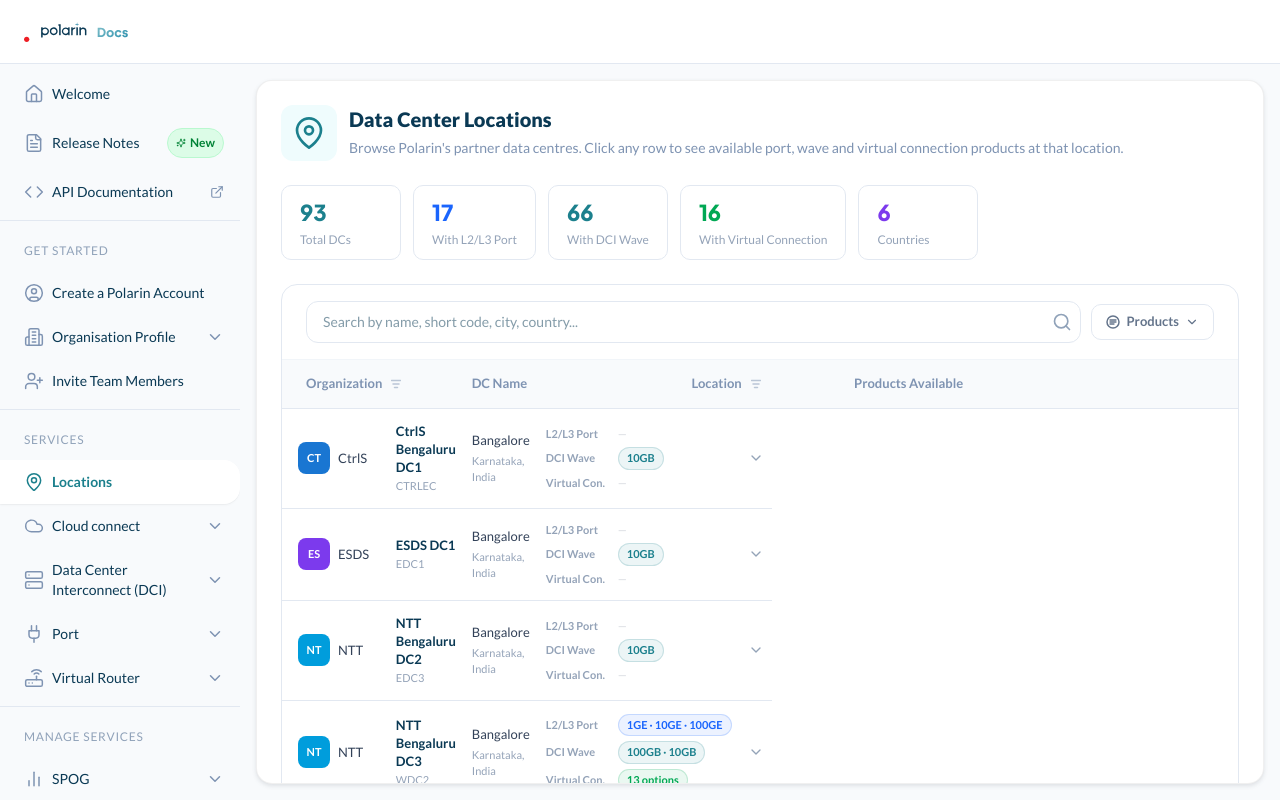
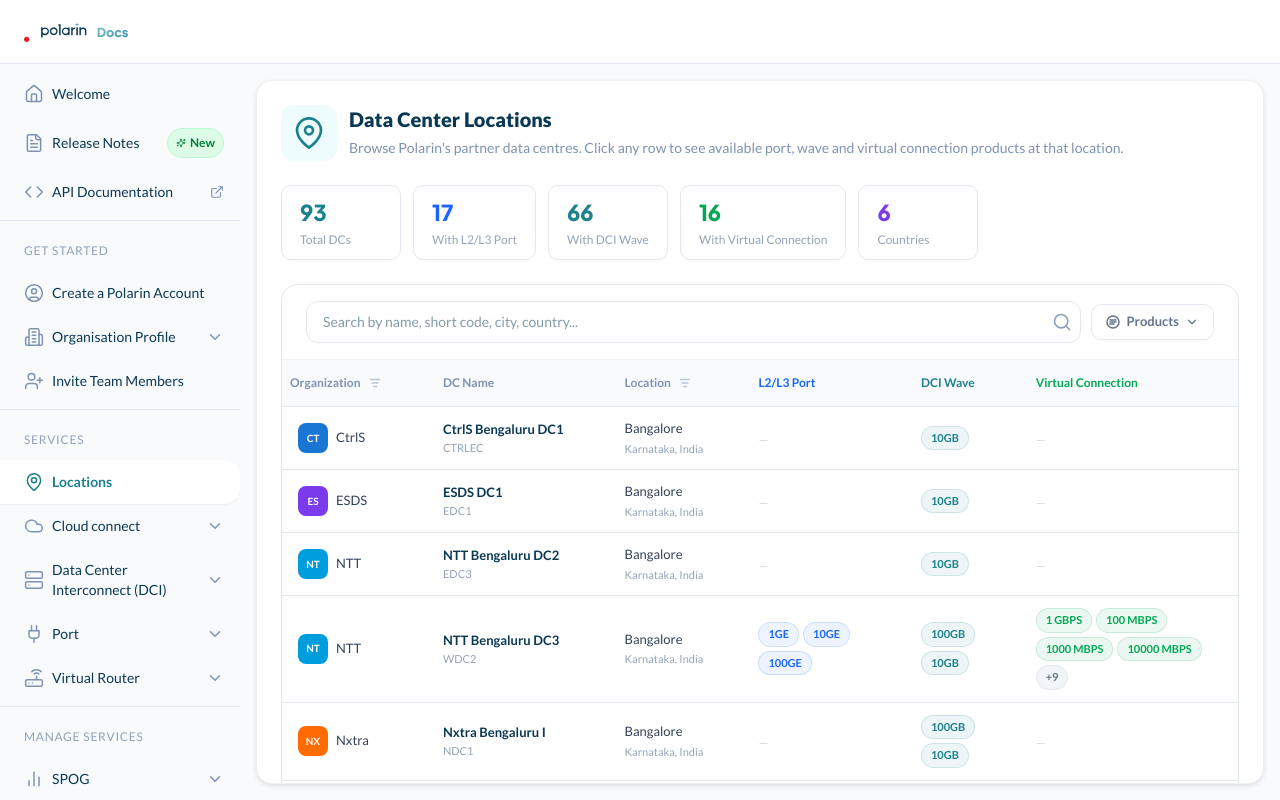
Before and after one commit to Prashant799234/polarin-knowledge-base, a React (Vite) app: page / in a window 1280 px wide. Both pictures are taken after a click on the button "Locations". Built offline with nearby package versions, Linux system fonts and the light colour scheme.

Commit message:
fix: locations table — separate columns for L2/L3 Port, DCI Wave, Virtual Connection

```diff
--- a/src/app/components/knowledge-base/LocationsPage.tsx
+++ b/src/app/components/knowledge-base/LocationsPage.tsx
@@ -1,7 +1,6 @@
-import { useState, useMemo, useRef, useEffect, useCallback } from "react";
+import { useState, useMemo, useRef, useEffect, useCallback, type CSSProperties } from "react";
 import { Search, ChevronLeft, ChevronRight, ChevronDown, X } from "lucide-react";
-import { motion, AnimatePresence } from "motion/react";
-import { DCTableSkeleton } from "./Skeleton";
+import { motion } from "motion/react";
 import { prefersReducedMotion } from "./animations/motionConfig";
 
 const FONT = "'Lato', -apple-system, BlinkMacSystemFont, sans-serif";
@@ -209,67 +208,64 @@
   return w.length === 1 ? org.slice(0, 2).toUpperCase() : (w[0][0] + w[1][0]).toUpperCase();
 }
 
-// ── Product badges (compact row display) ─────────────────────────────────────
+// ── Product cell chips ────────────────────────────────────────────────────────
 
-const PROD_DEFS = [
-  { key: "port", label: "L2/L3 Port", color: "#1a65fd", emptyLabel: "No Port" },
-  { key: "wave", label: "DCI Wave",   color: "#1c808d", emptyLabel: "No Wave" },
-  { key: "vc",   label: "Virtual Con.", color: "#00a854", emptyLabel: "No VC" },
-] as const;
-
-function ProductBadges({ dc }: { dc: DC }) {
-  const rows = [
-    { ...PROD_DEFS[0], vals: dc.portProducts, display: dc.portProducts.join(" · ") },
-    { ...PROD_DEFS[1], vals: dc.waveProducts, display: dc.waveProducts.join(" · ") },
-    { ...PROD_DEFS[2], vals: dc.vcProducts,   display: dc.vcProducts.length > 0 ? `${dc.vcProducts.length} option${dc.vcProducts.length > 1 ? "s" : ""}` : "" },
-  ];
+function ProductCell({ values, color, maxShow = 3 }: { values: string[]; color: string; maxShow?: number }) {
+  if (values.length === 0) return <span style={{ fontFamily: FONT, fontSize: 12, color: "#d1d5db" }}>—</span>;
+  const shown = values.slice(0, maxShow);
+  const rest = values.length - maxShow;
   return (
-    <div style={{ display: "flex", flexDirection: "column", gap: 5 }}>
-      {rows.map(r => (
-        <div key={r.key} style={{ display: "flex", alignItems: "center", gap: 6 }}>
-          <span style={{ fontFamily: FONT, fontSize: 11, fontWeight: 600, color: "#94a3b8", width: 66, flexShrink: 0 }}>{r.label}</span>
-          {r.vals.length > 0 ? (
-            <span style={{ fontSize: 11, fontWeight: 700, background: `${r.color}15`, color: r.color, border: `1px solid ${r.color}30`, padding: "2px 8px", borderRadius: 20, whiteSpace: "nowrap" }}>
-              {r.display}
-            </span>
-          ) : (
-            <span style={{ fontSize: 11, color: "#d1d5db", fontFamily: FONT }}>—</span>
+    <div style={{ display: "flex", flexWrap: "wrap", gap: 4 }}>
+      {shown.map((v, i) => (
+        <span key={i} style={{ fontSize: 11, fontWeight: 700, background: `${color}14`, color, border: `1px solid ${color}28`, padding: "3px 9px", borderRadius: 20, fontFamily: FONT, whiteSpace: "nowrap" }}>{v}</span>
+      ))}
+      {rest > 0 && (
+        <span style={{ fontSize: 11, fontWeight: 700, background: "#f1f5f9", color: "#64748b", border: "1px solid #e2e8f1", padding: "3px 9px", borderRadius: 20, fontFamily: FONT }}>+{rest}</span>
       )}
-        </div>
-      ))}
     </div>
   );
 }
 
-// ── Expanded product details ──────────────────────────────────────────────────
+// ── Inline 6-col skeleton ─────────────────────────────────────────────────────
 
-function ExpandedRow({ dc }: { dc: DC }) {
-  const panels = [
-    { label: "L2/L3 Port Products", color: "#1a65fd", bg: "#eff4ff", items: dc.portProducts, empty: "Not available at this location" },
-    { label: "DCI Wave Products",   color: "#1c808d", bg: "#effcfd", items: dc.waveProducts, empty: "Not available at this location" },
-    { label: "Virtual Connection",  color: "#00a854", bg: "#f0fdf4", items: dc.vcProducts,   empty: "Not available at this location" },
-  ];
+function Skeleton6({ rows = 8 }: { rows?: number }) {
   return (
-    <td colSpan={5} style={{ padding: 0, background: "#f8fafc", borderBottom: "1px solid #e2e8f1" }}>
-      <div style={{ padding: "16px 24px 20px", display: "grid", gridTemplateColumns: "repeat(3, 1fr)", gap: 16 }}>
-        {panels.map(p => (
-          <div key={p.label} style={{ background: "#fff", border: `1.5px solid ${p.color}25`, borderRadius: 10, overflow: "hidden" }}>
-            <div style={{ background: p.bg, padding: "8px 14px", borderBottom: `1px solid ${p.color}20` }}>
-              <span style={{ fontFamily: "'Plus Jakarta Sans', sans-serif", fontSize: 12, fontWeight: 700, color: p.color }}>{p.label}</span>
-            </div>
-            <div style={{ padding: "10px 14px", display: "flex", flexWrap: "wrap", gap: 6 }}>
-              {p.items.length === 0 ? (
-                <span style={{ fontFamily: FONT, fontSize: 12, color: "#94a3b8" }}>{p.empty}</span>
-              ) : p.items.map((v, i) => (
-                <span key={i} style={{ fontSize: 12, fontWeight: 600, background: `${p.color}12`, color: p.color, border: `1px solid ${p.color}25`, padding: "3px 10px", borderRadius: 20, fontFamily: FONT }}>
-                  {v}
-                </span>
-              ))}
-            </div>
-          </div>
-        ))}
+    <>
+      {Array.from({ length: rows }).map((_, i) => (
+        <tr key={i} style={{ borderBottom: "1px solid #f1f5f9" }}>
+          <td style={{ padding: "14px 8px 14px 16px" }}>
+            <div style={{ display: "flex", alignItems: "center", gap: 8 }}>
+              <div className="pk-skeleton" style={{ width: 32, height: 32, borderRadius: 8, flexShrink: 0 }} />
+              <div className="pk-skeleton" style={{ width: 56, height: 13, borderRadius: 6 }} />
             </div>
           </td>
+          <td style={{ padding: "14px 8px" }}>
+            <div style={{ display: "flex", flexDirection: "column", gap: 5 }}>
+              <div className="pk-skeleton" style={{ width: "80%", height: 13, borderRadius: 6 }} />
+              <div className="pk-skeleton" style={{ width: "40%", height: 11, borderRadius: 6 }} />
+            </div>
+          </td>
+          <td style={{ padding: "14px 8px" }}>
+            <div className="pk-skeleton" style={{ width: "70%", height: 13, borderRadius: 6 }} />
+          </td>
+          <td style={{ padding: "14px 8px" }}>
+            <div style={{ display: "flex", gap: 4 }}>
+              <div className="pk-skeleton" style={{ width: 38, height: 22, borderRadius: 20 }} />
+              <div className="pk-skeleton" style={{ width: 38, height: 22, borderRadius: 20 }} />
+            </div>
+          </td>
+          <td style={{ padding: "14px 8px" }}>
+            <div className="pk-skeleton" style={{ width: 44, height: 22, borderRadius: 20 }} />
+          </td>
+          <td style={{ padding: "14px 8px" }}>
+            <div style={{ display: "flex", gap: 4 }}>
+              <div className="pk-skeleton" style={{ width: 64, height: 22, borderRadius: 20 }} />
+              <div className="pk-skeleton" style={{ width: 44, height: 22, borderRadius: 20 }} />
+            </div>
+          </td>
+        </tr>
+      ))}
+    </>
   );
 }
 
@@ -385,6 +381,20 @@
   );
 }
 
+// ── Shared table-header style ─────────────────────────────────────────────────
+
+const TH_STYLE: CSSProperties = {
+  background: "#f8fafc",
+  padding: "12px 8px 12px 8px",
+  textAlign: "left",
+  fontFamily: FONT,
+  fontWeight: 600,
+  fontSize: 12,
+  color: "#7e93b2",
+  borderBottom: "1px solid #e2e8f1",
+  whiteSpace: "nowrap",
+};
+
 // ── Main ──────────────────────────────────────────────────────────────────────
 
 const PAGE_SIZES = [10, 20, 50];
@@ -396,7 +406,6 @@
   const [orgFilter, setOrgFilter] = useState<Set<string>>(new Set());
   const [countryFilter, setCountryFilter] = useState<Set<string>>(new Set());
   const [productFilter, setProductFilter] = useState<Set<string>>(new Set());
-  const [expandedId, setExpandedId] = useState<number | null>(null);
   const [page, setPage] = useState(1);
   const [pageSize, setPageSize] = useState(20);
   const [pageSizeOpen, setPageSizeOpen] = useState(false);
@@ -519,90 +528,87 @@
 
         {/* Table */}
         <div style={{ width: "100%", overflowX: "auto" }}>
-          <table style={{ width: "100%", borderCollapse: "collapse", tableLayout: "fixed" }}>
+          <table style={{ width: "100%", borderCollapse: "collapse", tableLayout: "fixed", minWidth: 820 }}>
             <colgroup>
+              <col style={{ width: "16%" }} />
               <col style={{ width: "19%" }} />
-              <col style={{ width: "23%" }} />
+              <col style={{ width: "14%" }} />
               <col style={{ width: "17%" }} />
-              <col style={{ width: "37%" }} />
-              <col style={{ width: "4%" }} />
+              <col style={{ width: "12%" }} />
+              <col style={{ width: "22%" }} />
             </colgroup>
             <thead>
               <tr>
-                <th style={{ background: "#f8fafc", padding: "13px 8px 13px 24px", textAlign: "left", fontFamily: FONT, fontWeight: 600, fontSize: 13, color: "#7e93b2", borderBottom: "1px solid #e2e8f1" }}>
+                <th style={TH_STYLE}>
                   <div style={{ display: "flex", alignItems: "center", gap: 4 }}>
                     Organization
                     <FilterDropdown options={allOrgs} selected={orgFilter} onToggle={toggleOrg} onClear={() => { setOrgFilter(new Set()); resetPage(); }} label="Organization" />
                   </div>
                 </th>
-                <th style={{ background: "#f8fafc", padding: "13px 8px", textAlign: "left", fontFamily: FONT, fontWeight: 600, fontSize: 13, color: "#7e93b2", borderBottom: "1px solid #e2e8f1" }}>DC Name</th>
-                <th style={{ background: "#f8fafc", padding: "13px 8px", textAlign: "left", fontFamily: FONT, fontWeight: 600, fontSize: 13, color: "#7e93b2", borderBottom: "1px solid #e2e8f1" }}>
+                <th style={TH_STYLE}>DC Name</th>
+                <th style={TH_STYLE}>
                   <div style={{ display: "flex", alignItems: "center", gap: 4 }}>
                     Location
                     <FilterDropdown options={allCountries} selected={countryFilter} onToggle={toggleCountry} onClear={() => { setCountryFilter(new Set()); resetPage(); }} label="Country" />
                   </div>
                 </th>
-                <th style={{ background: "#f8fafc", padding: "13px 8px", textAlign: "left", fontFamily: FONT, fontWeight: 600, fontSize: 13, color: "#7e93b2", borderBottom: "1px solid #e2e8f1" }}>Products Available</th>
-                <th style={{ background: "#f8fafc", padding: "13px 8px", borderBottom: "1px solid #e2e8f1" }} />
+                <th style={{ ...TH_STYLE, color: "#1a65fd" }}>L2/L3 Port</th>
+                <th style={{ ...TH_STYLE, color: "#1c808d" }}>DCI Wave</th>
+                <th style={{ ...TH_STYLE, color: "#00a854" }}>Virtual Connection</th>
               </tr>
             </thead>
             <tbody>
               {isSearching ? (
-                <DCTableSkeleton rows={pageSize > 10 ? 8 : pageSize} />
+                <Skeleton6 rows={pageSize > 10 ? 8 : pageSize} />
               ) : rows.length === 0 ? (
                 <tr>
-                  <td colSpan={5} style={{ padding: "48px 24px", textAlign: "center", fontFamily: FONT, fontSize: 14, color: "#90a2b9" }}>
+                  <td colSpan={6} style={{ padding: "48px 24px", textAlign: "center", fontFamily: FONT, fontSize: 14, color: "#90a2b9" }}>
                     No data centers match your filters.
                   </td>
                 </tr>
-              ) : rows.map((dc, i) => {
-                const isExpanded = expandedId === dc.id;
-                return (
-                  <tbody key={dc.id}>
+              ) : rows.map((dc, i) => (
                 <motion.tr
+                  key={dc.id}
                   initial={prefersReducedMotion ? {} : { opacity: 0 }}
                   animate={{ opacity: 1 }}
                   transition={{ duration: 0.18, delay: prefersReducedMotion ? 0 : i * 0.02 }}
-                      onClick={() => setExpandedId(prev => prev === dc.id ? null : dc.id)}
-                      style={{ borderBottom: isExpanded ? "none" : "1px solid #e2e8f1", cursor: "pointer", background: isExpanded ? "#f8fafc" : "transparent" }}
-                      onMouseEnter={e => { if (!isExpanded) (e.currentTarget as HTMLTableRowElement).style.background = "#fafbfc"; }}
-                      onMouseLeave={e => { if (!isExpanded) (e.currentTarget as HTMLTableRowElement).style.background = "transparent"; }}
+                  style={{ borderBottom: "1px solid #e2e8f1" }}
+                  onMouseEnter={e => ((e.currentTarget as HTMLTableRowElement).style.background = "#fafbfc")}
+                  onMouseLeave={e => ((e.currentTarget as HTMLTableRowElement).style.background = "transparent")}
                 >
-                      <td style={{ padding: "13px 8px 13px 16px", verticalAlign: "middle" }}>
+                  {/* Organization */}
+                  <td style={{ padding: "12px 8px 12px 16px", verticalAlign: "middle" }}>
                     <div style={{ display: "flex", alignItems: "center", gap: 8 }}>
-                          <div style={{ width: 32, height: 32, borderRadius: 8, background: dc.color, flexShrink: 0, display: "flex", alignItems: "center", justifyContent: "center" }}>
-                            <span style={{ fontFamily: FONT, fontWeight: 700, fontSize: 11, color: "white" }}>{initials(dc.org)}</span>
+                      <div style={{ width: 30, height: 30, borderRadius: 8, background: dc.color, flexShrink: 0, display: "flex", alignItems: "center", justifyContent: "center" }}>
+                        <span style={{ fontFamily: FONT, fontWeight: 700, fontSize: 10, color: "white" }}>{initials(dc.org)}</span>
                       </div>
-                          <span style={{ fontFamily: FONT, fontSize: 13, color: "#324158", whiteSpace: "nowrap", overflow: "hidden", textOverflow: "ellipsis" }}>{dc.org}</span>
+                      <span style={{ fontFamily: FONT, fontSize: 13, color: "#324158", overflow: "hidden", textOverflow: "ellipsis", whiteSpace: "nowrap" }}>{dc.org}</span>
                     </div>
                   </td>
-                      <td style={{ padding: "13px 8px", verticalAlign: "middle" }}>
-                        <div style={{ fontFamily: FONT, fontSize: 13, fontWeight: 600, color: "#0a3954", lineHeight: "18px" }}>{dc.name}</div>
+                  {/* DC Name + code */}
+                  <td style={{ padding: "12px 8px", verticalAlign: "middle" }}>
+                    <div style={{ fontFamily: FONT, fontSize: 13, fontWeight: 600, color: "#0a3954", lineHeight: "18px", overflow: "hidden", textOverflow: "ellipsis", whiteSpace: "nowrap" }}>{dc.name}</div>
                     <div style={{ fontFamily: FONT, fontSize: 11, color: "#94a3b8", marginTop: 2 }}>{dc.shortCode}</div>
                   </td>
-                      <td style={{ padding: "13px 8px", verticalAlign: "middle" }}>
+                  {/* Location */}
+                  <td style={{ padding: "12px 8px", verticalAlign: "middle" }}>
                     <div style={{ fontFamily: FONT, fontSize: 13, color: "#324158" }}>{dc.city}</div>
                     <div style={{ fontFamily: FONT, fontSize: 11, color: "#94a3b8", marginTop: 2 }}>{dc.state !== dc.country ? `${dc.state}, ` : ""}{dc.country}</div>
                   </td>
-                      <td style={{ padding: "13px 8px", verticalAlign: "middle" }}>
-                        <ProductBadges dc={dc} />
+                  {/* L2/L3 Port */}
+                  <td style={{ padding: "12px 8px", verticalAlign: "middle" }}>
+                    <ProductCell values={dc.portProducts} color="#1a65fd" maxShow={3} />
                   </td>
-                      <td style={{ padding: "13px 8px", verticalAlign: "middle", textAlign: "center" }}>
-                        <motion.div animate={{ rotate: isExpanded ? 180 : 0 }} transition={{ duration: prefersReducedMotion ? 0 : 0.2 }}>
-                          <ChevronDown size={16} color="#94a3b8" />
-                        </motion.div>
+                  {/* DCI Wave */}
+                  <td style={{ padding: "12px 8px", verticalAlign: "middle" }}>
+                    <ProductCell values={dc.waveProducts} color="#1c808d" maxShow={2} />
+                  </td>
+                  {/* Virtual Connection */}
+                  <td style={{ padding: "12px 8px", verticalAlign: "middle" }}>
+                    <ProductCell values={dc.vcProducts} color="#00a854" maxShow={4} />
                   </td>
                 </motion.tr>
-                    <AnimatePresence initial={false}>
-                      {isExpanded && (
-                        <motion.tr key="exp" initial={{ opacity: 0 }} animate={{ opacity: 1 }} exit={{ opacity: 0 }} transition={{ duration: 0.15 }}>
-                          <ExpandedRow dc={dc} />
-                        </motion.tr>
-                      )}
-                    </AnimatePresence>
-                  </tbody>
-                );
-              })}
+              ))}
             </tbody>
           </table>
         </div>
```
Lines whose indentation alone changed are shown as unchanged.
